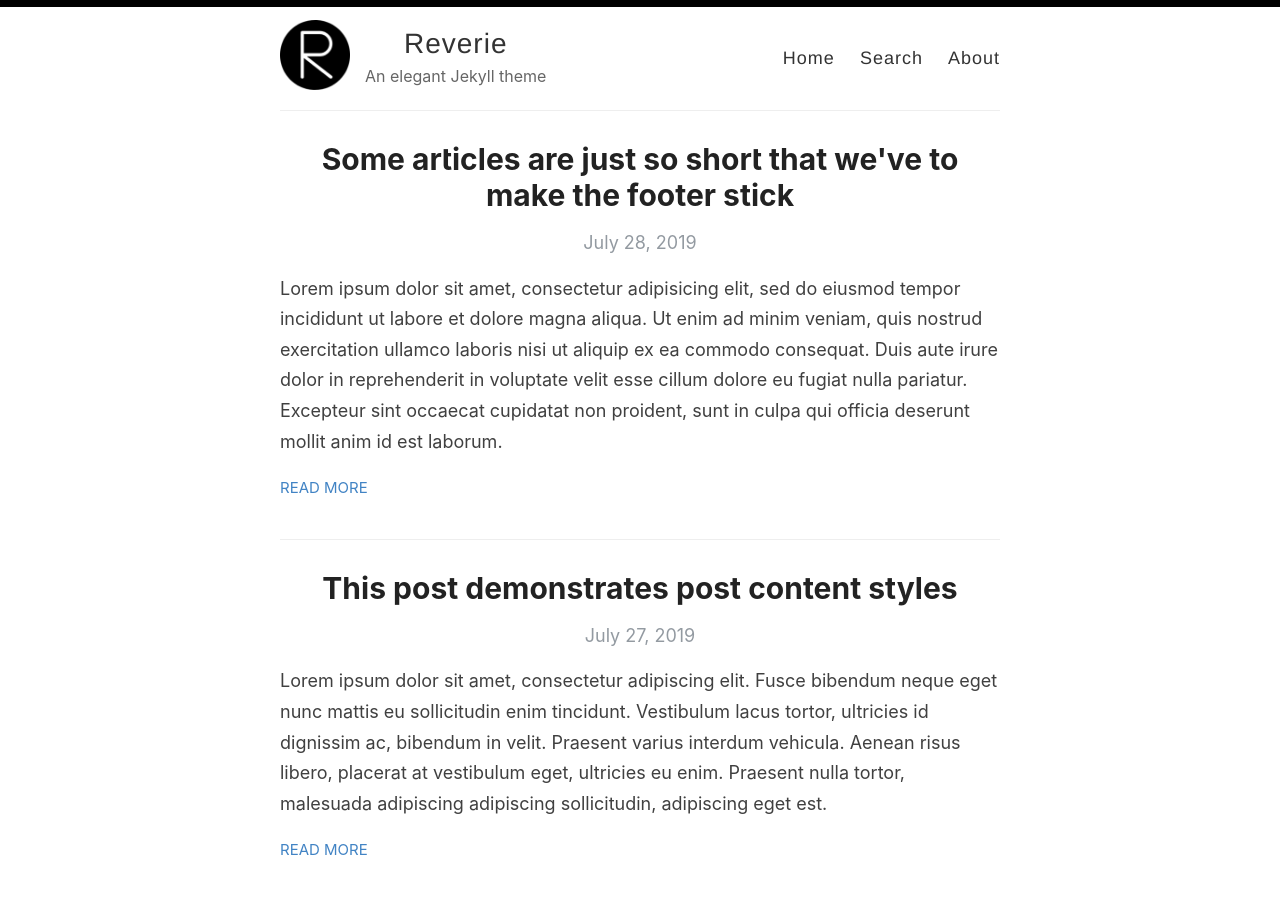
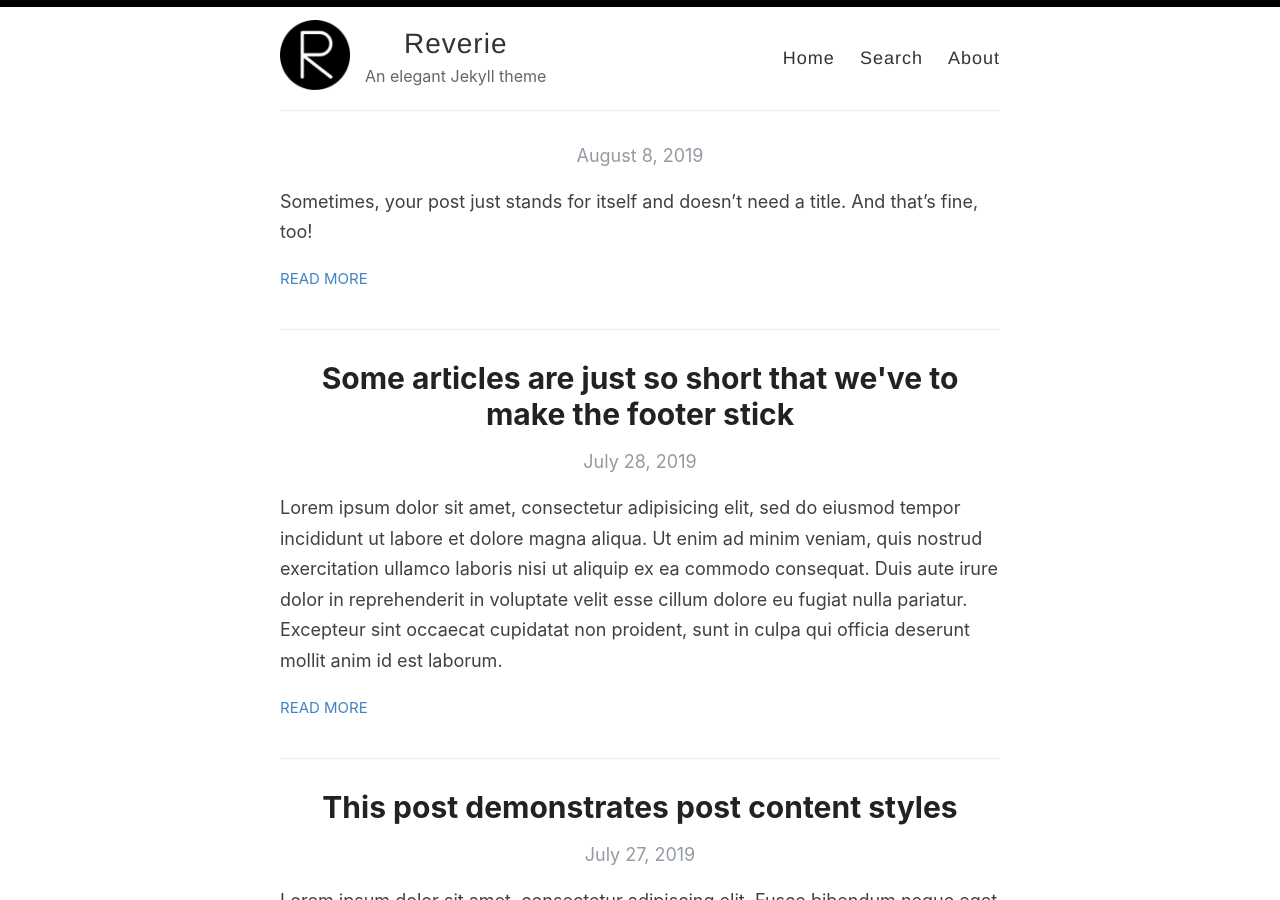
Before and after one commit to amitmerchant1990/reverie, a Jekyll site: the page built from index.html, in a window 1280 px wide and 900 px high. Built offline with Jekyll 4.4.1, drawn with Linux system fonts in a browser that asks for light colours; the list of posts is cut into pages by our own code.

Commit message:
feat: Allow empty titles in posts

```diff
--- a/_layouts/default.html
+++ b/_layouts/default.html
@@ -1,7 +1,7 @@
 <!DOCTYPE html>
 <html>
   <head>
-    <title>{% if page.title %}{{ page.title }} – {% endif %}{{ site.name }} – {{ site.description }}</title>
+    <title>{% if page.title and page.title != "" %}{{ page.title }} – {% endif %}{{ site.name }} – {{ site.description }}</title>
     {% seo %}
     {% include meta.html %}
 
--- /dev/null
+++ b/_posts/2019-08-08-no-title-posts.md
@@ -0,0 +1,6 @@
+---
+layout: post
+title: ""
+categories: Miscellaneous
+---
+Sometimes, your post just stands for itself and doesn't need a title. And that's fine, too!
--- a/index.html
+++ b/index.html
@@ -5,13 +5,13 @@ layout: default
 <div class="posts">
   {% for post in paginator.posts %}
     <article class="post">
+      <a href="{{ site.baseurl }}{{ post.url }}">
+        <h1>{{ post.title }}</h1>
 
-      <h1><a href="{{ site.baseurl }}{{ post.url }}">{{ post.title }}</a></h1>
-
-      <div>
-        <p class="post_date">{{ post.date | date: "%B %e, %Y" }}</p>
-      </div>
-
+        <div>
+          <p class="post_date">{{ post.date | date: "%B %e, %Y" }}</p>
+        </div>
+      </a>
       <div class="entry">
         {{ post.excerpt }}
       </div>
--- a/search.json
+++ b/search.json
@@ -4,7 +4,7 @@
   {% for post in site.posts %}
     {
 
-      "title"    : "{{ post.title | escape }}",
+      "title"    : "{% if post.title != "" %}{{ post.title | escape }}{% else %}{{ post.excerpt | strip_html |  escape | strip }}{%endif%}",
       "url"      : "{{ site.baseurl }}{{ post.url }}",
       "category" : "{{ post.categories | join: ', '}}",
       "date"     : "{{ post.date | date: "%B %e, %Y" }}"
```
Also changed, not shown: _pages/categories.md (+1 -1 lines).
